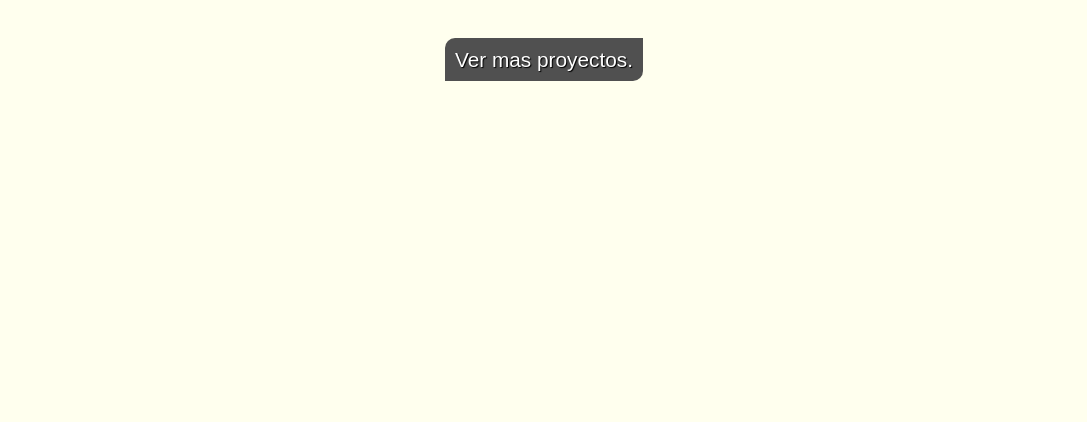
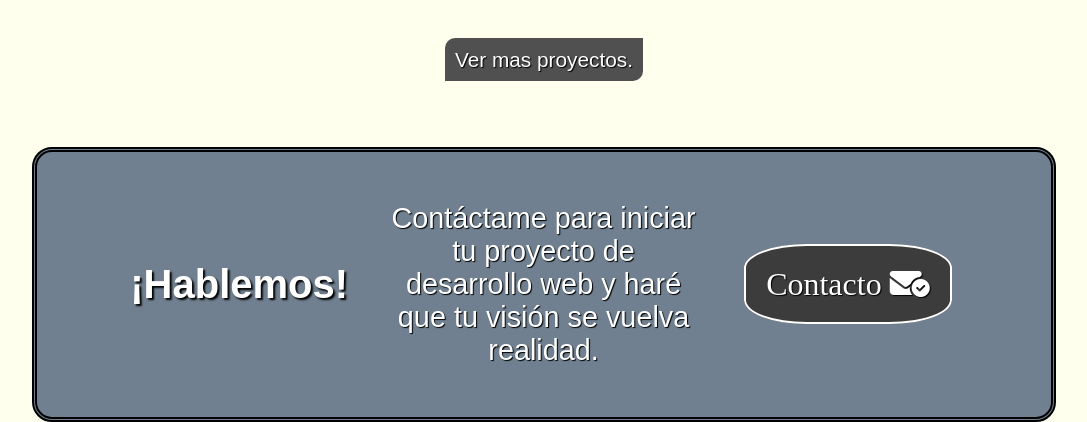
Before and after one commit to Programador-Benja/portfolio-benja, a plain HTML site: page index.html in a window 1280 px wide. Shown: the part 3504-3926 px from the top of the page, without its empty margins (96-1183 px from the left). Before the commit the page ends 3585 px from the top, so only its background shows below. Drawn offline with Linux system fonts and the light colour scheme.

Commit message:
Seccion contacto agregado

```diff
--- a/estilos.css
+++ b/estilos.css
@@ -143,10 +143,12 @@ body{
     width: 600px;
     height: 400px;
     margin: 20px auto;
+    border-radius: 5%;
 }
 .seccion-proyectos img{
     width: 100%;
     height: 100%;
+    border-radius: 5%;
 }
 
 .seccion-masProyectos{
@@ -169,3 +171,47 @@ body{
     text-decoration:underline;
     border: 2px solid rgb(80,80,80);
 }
+
+/*SECCION 4*/
+
+.seccion-4{
+    margin: 75px auto 0px auto;
+    width: 80%;
+    background-color: slategray;
+    display: flex;
+    align-items: center;
+    padding: 50px;
+    border: 5px double black;
+    border-radius: 20px;
+}
+.seccion-contacto--titulo, .seccion-contacto--parrafo, .seccion-contacto--email{
+    width: 33.3%;
+    text-align: center;
+}
+.seccion-contacto--titulo h1{
+    color: white;
+    font-size: 2.5rem;
+    font-family: sans-serif;
+    text-shadow: 2px 2px 2px rgb(0, 0, 0);
+}
+.seccion-contacto--parrafo p{
+    color: white;
+    font-size: 1.8rem;
+    font-family: sans-serif;
+    text-shadow: 1px 1px 1px black;
+}
+.seccion-contacto--email a{
+    font-size: 2rem;
+    background-color: rgb(60, 60, 60);;
+    border: 2px white solid;
+    border-radius: 30%;
+    padding: 20px;
+    text-decoration: none;
+    color: white;
+    text-shadow: 1px 1px 1px black;
+}
+.seccion-contacto--email a:hover{
+    background-color: white;
+    color: rgb(80,80,80);
+    border: 3px solid rgb(80,80,80);
+}
--- a/index.html
+++ b/index.html
@@ -7,6 +7,7 @@
     <title>Benja Lazarte / Portfolio</title>
     <link rel="stylesheet" href="estilos.css">
     <link rel="icon" href="img/logo.svg">
+    <script src="https://kit.fontawesome.com/ffb39b6180.js" crossorigin="anonymous"></script>
 </head>
 <body>
 
@@ -78,5 +79,20 @@
         </div>
     </section>
 
+    <section class="seccion-4">
+        <div class="seccion-contacto--titulo">
+            <h1>¡Hablemos!</h1>
+        </div>
+        <div class="seccion-contacto--parrafo">
+            <p>Contáctame para iniciar tu proyecto de desarrollo web y haré que tu visión se vuelva realidad.</p>
+        </div>
+        <div class="seccion-contacto--email">
+            <a href="mailto:benjaminlazarte123@gmail.com?subject=Consulta">Contacto <i class="fa-solid fa-envelope-circle-check"></i></a>
+        </div>
+    </section>
+
+    <footer>
+
+    </footer>
 </body>
 </html>
```
